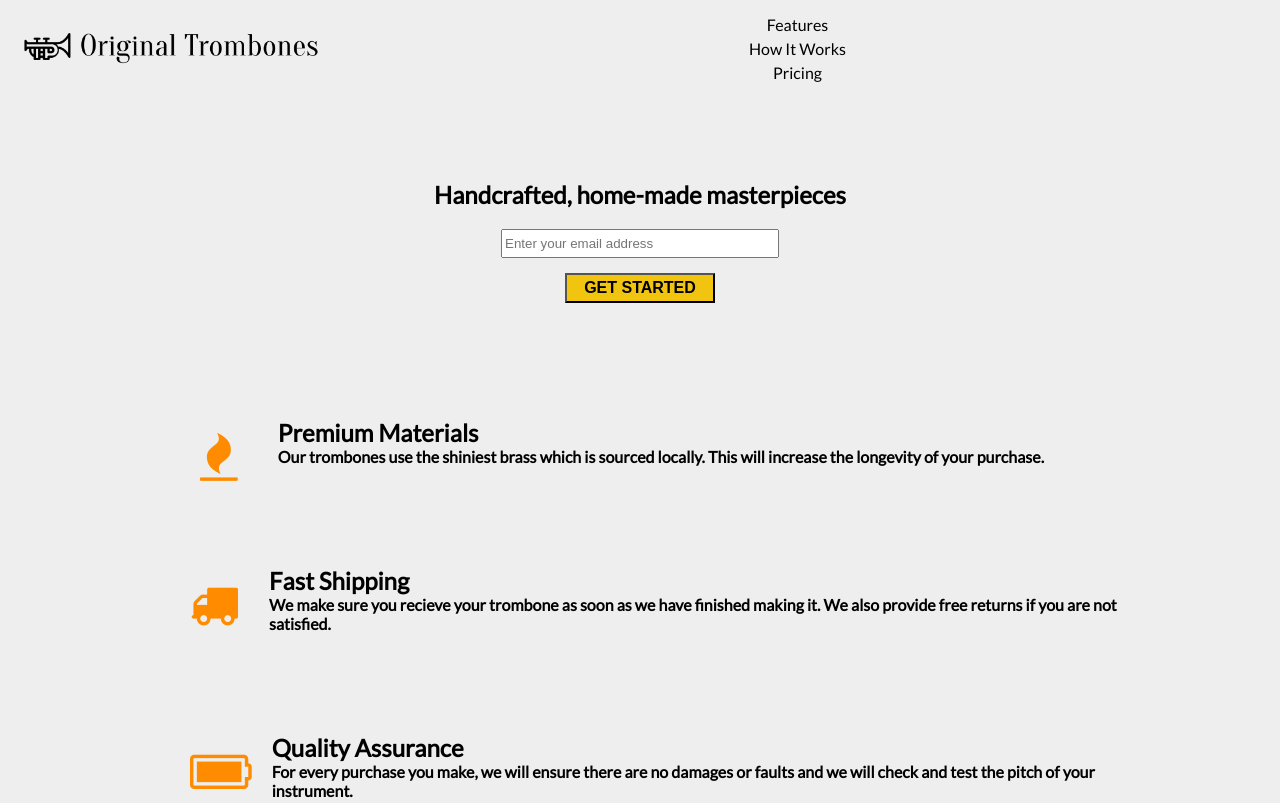
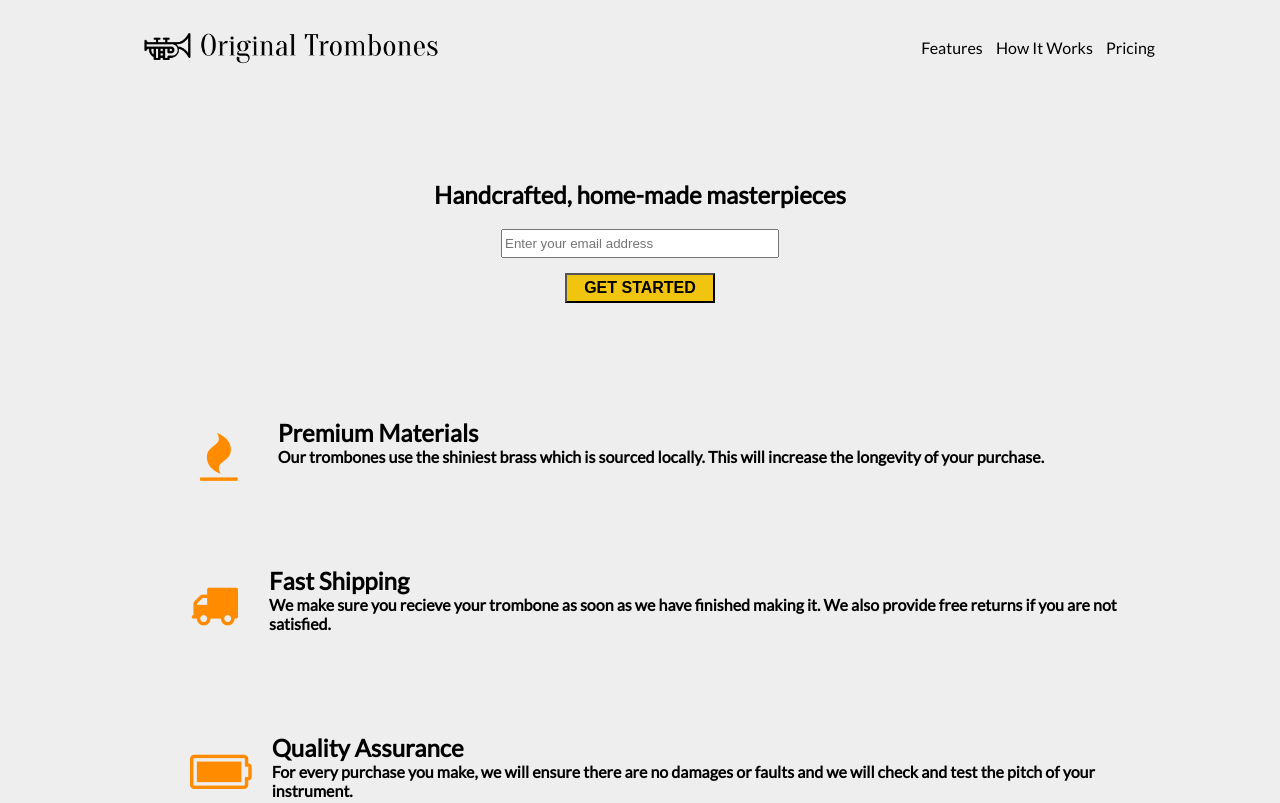
Before and after one commit to buskari/html-css-lab, a plain HTML site: page 3-product-landing-page/index.html in a window 1280 px wide. Shown: the top 803 px of the page. Drawn offline with Linux system fonts and the light colour scheme.

Commit message:
1. viewer larger than 650px done 	2. >800px started

```diff
--- a/3-product-landing-page/css/style.css
+++ b/3-product-landing-page/css/style.css
@@ -197,6 +197,7 @@ footer .copyright {
 }
 
 /* >600px styles */
+@media screen and (min-width: 600px) {
     .logo img {
         float: left;
     }
@@ -208,8 +209,40 @@ header nav {
     .content {
         margin-top: 180px;
     }
-
+}
 
 /* >650px styles */
+@media screen and (min-width: 650px) {
+    header nav ul li {
+        display: inline;
+    }
+
+    header nav ul {
+        text-align: right;
+        margin: 38px 0;
+    }
+}
 
 /* >800px & <960px styles */
+@media screen and (min-width: 800px) {
+    body {
+        max-width: 1040px;
+        width: 100%;
+        margin: 0 auto;
+    }
+
+    header {
+        max-width: 1040px;
+        width: 100%;
+        margin: 0 auto;
+    }
+
+    #pricing {
+        display: flex;
+    }
+
+    #princing div {
+        flex-basis: 200px;
+    }
+
+}
--- a/3-product-landing-page/index.html
+++ b/3-product-landing-page/index.html
@@ -57,7 +57,7 @@
             <iframe width="560" height="315" src="https://www.youtube.com/embed/y8Yv4pnO7qc" frameborder="0" allow="accelerometer; autoplay; encrypted-media; gyroscope; picture-in-picture" allowfullscreen></iframe>
         </section>
 
-        <section id="pricing" class="grid">
+        <section id="pricing">
             <div>
                 <h3>Tenor Trombone</h3>
                 <p class="price">$600</p>
@@ -78,7 +78,7 @@
                 <button type="submit"><a href="">Select</a></button>
             </div>
 
-            <div class="valve">
+            <div>
                 <h3>Valve Trombone</h3>
                 <p class="price">$1200</p>
                 <p>Lorem ipsum.</p>
```
Lines whose indentation alone changed are shown as unchanged.
